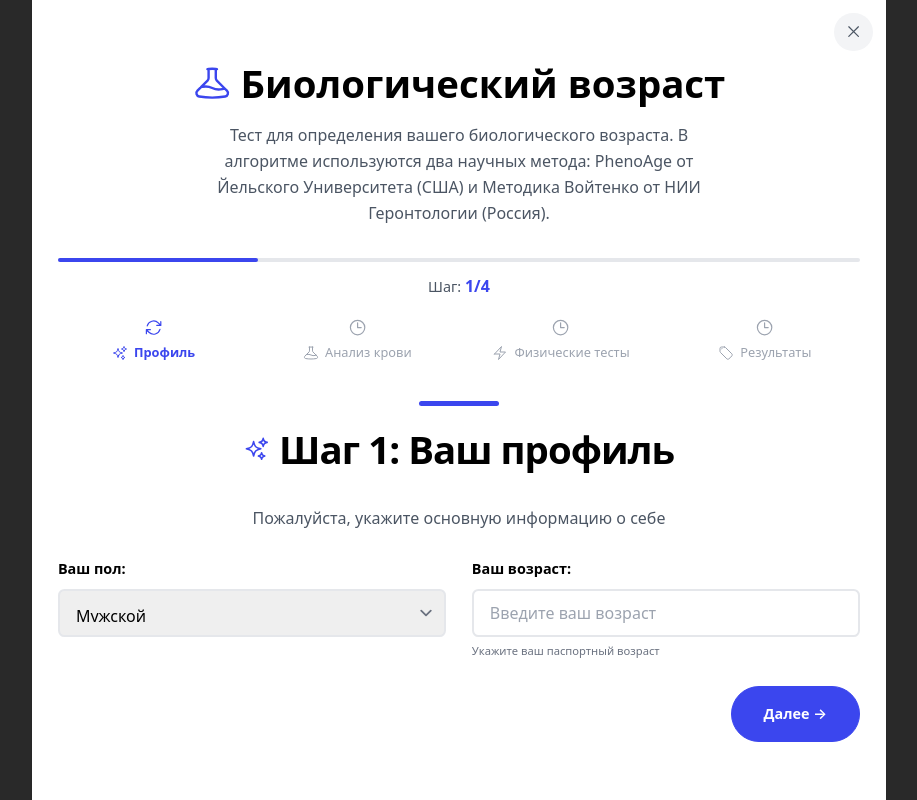
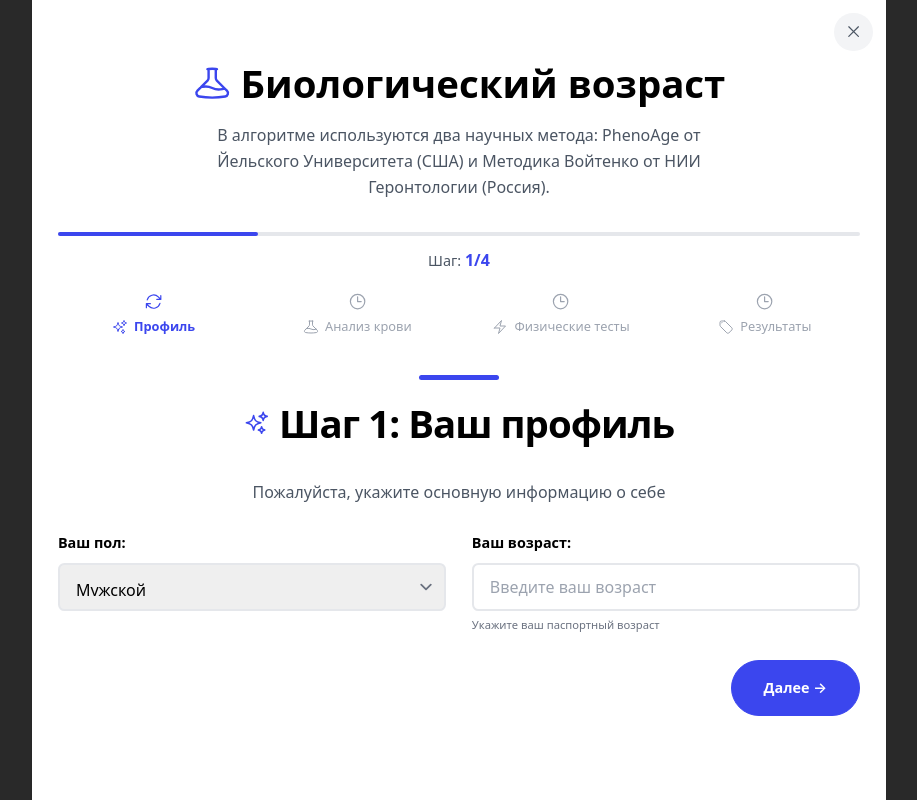
Before and after one commit to v7221851-dev/biovozrast-pro, a React app in the folder frontend/: page / in a window 1280 px wide. Shown: the whole page, without its empty margins (181-1098 px from the left). Built offline with nearby package versions, Linux system fonts and the light colour scheme; no server answers; the HTML template or start-up script is replaced by a standard one.

Commit message:
Обновление текстового наполнения: исправлен текст подсказки в app.py, обновлены конфигурации для домена medicinetest.ru

```diff
--- a/frontend/src/App.tsx
+++ b/frontend/src/App.tsx
@@ -96,7 +96,7 @@ function App() {
 
   const handleClose = () => {
     // Получаем домен из переменной окружения или используем значение по умолчанию
-    const tildaDomain = import.meta.env.VITE_TILDA_DOMAIN || 'http://zapisvmdsa.tilda.ws/landing';
+    const tildaDomain = import.meta.env.VITE_TILDA_DOMAIN || 'https://medicinetest.ru';
     // Если мы в iframe, отправляем сообщение родительскому окну
     if (window.parent !== window) {
       try {
@@ -132,7 +132,7 @@ function App() {
         Биологический возраст
       </h1>
       <p className="text-center text-gray-600 mb-10 text-xl max-w-2xl mx-auto leading-relaxed">
-        Тест для определения вашего биологического возраста. В алгоритме используются два научных метода: PhenoAge от Йельского Университета (США) и Методика Войтенко от НИИ Геронтологии (Россия).
+        В алгоритме используются два научных метода: PhenoAge от Йельского Университета (США) и Методика Войтенко от НИИ Геронтологии (Россия).
       </p>
 
       {/* Прогресс бар */}
--- a/frontend/vite.config.ts
+++ b/frontend/vite.config.ts
@@ -4,7 +4,7 @@ import react from '@vitejs/plugin-react'
 // https://vite.dev/config/
 export default defineConfig({
   plugins: [react()],
-  base: '/', // Для работы в iframe на Tilda
+  base: '/test/', // Для работы на подпути /test (работает и по IP, и по домену)
   build: {
     outDir: 'dist',
     assetsDir: 'assets',
```
Also changed, not shown: 2 other files (tests, documents, lock files or other folders).
